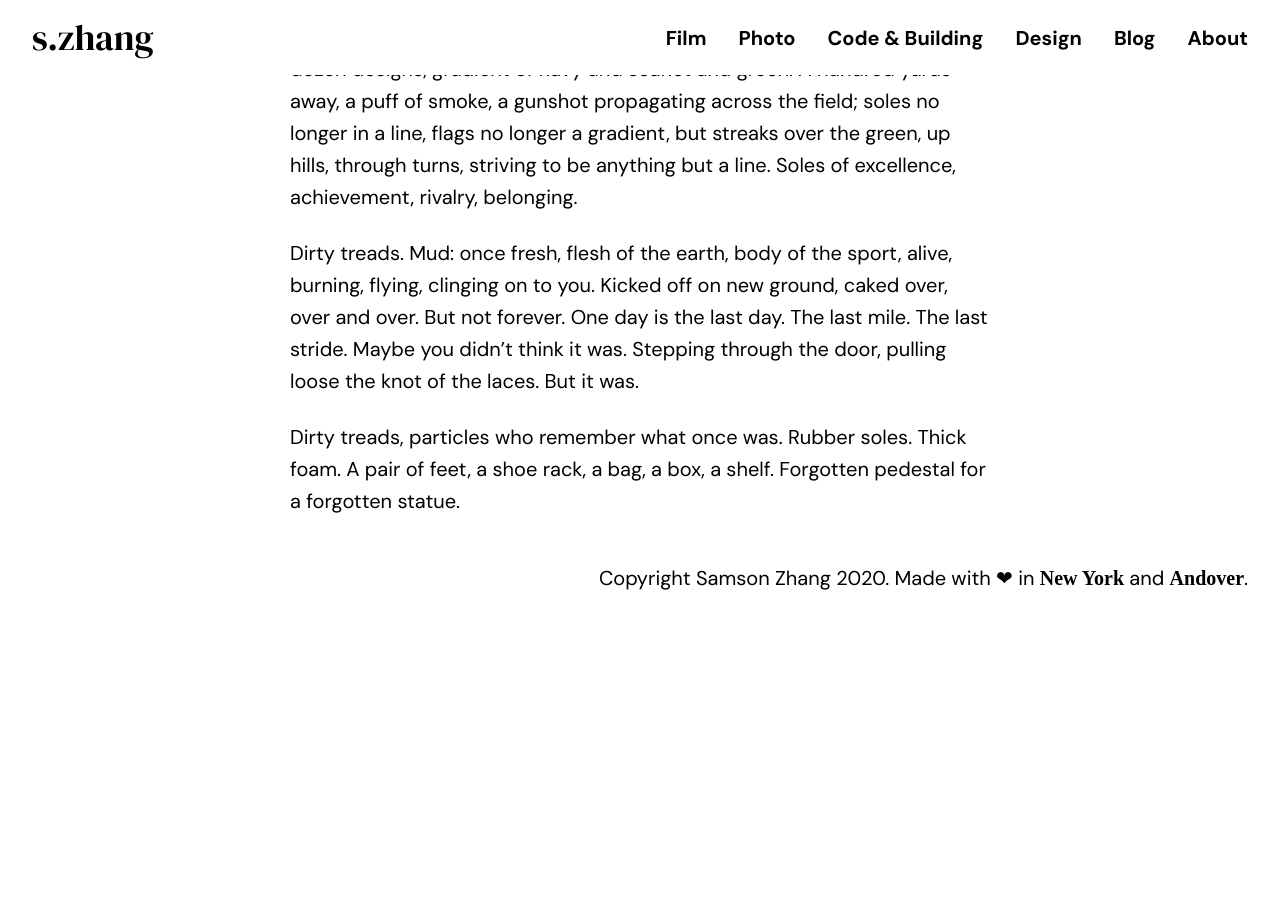
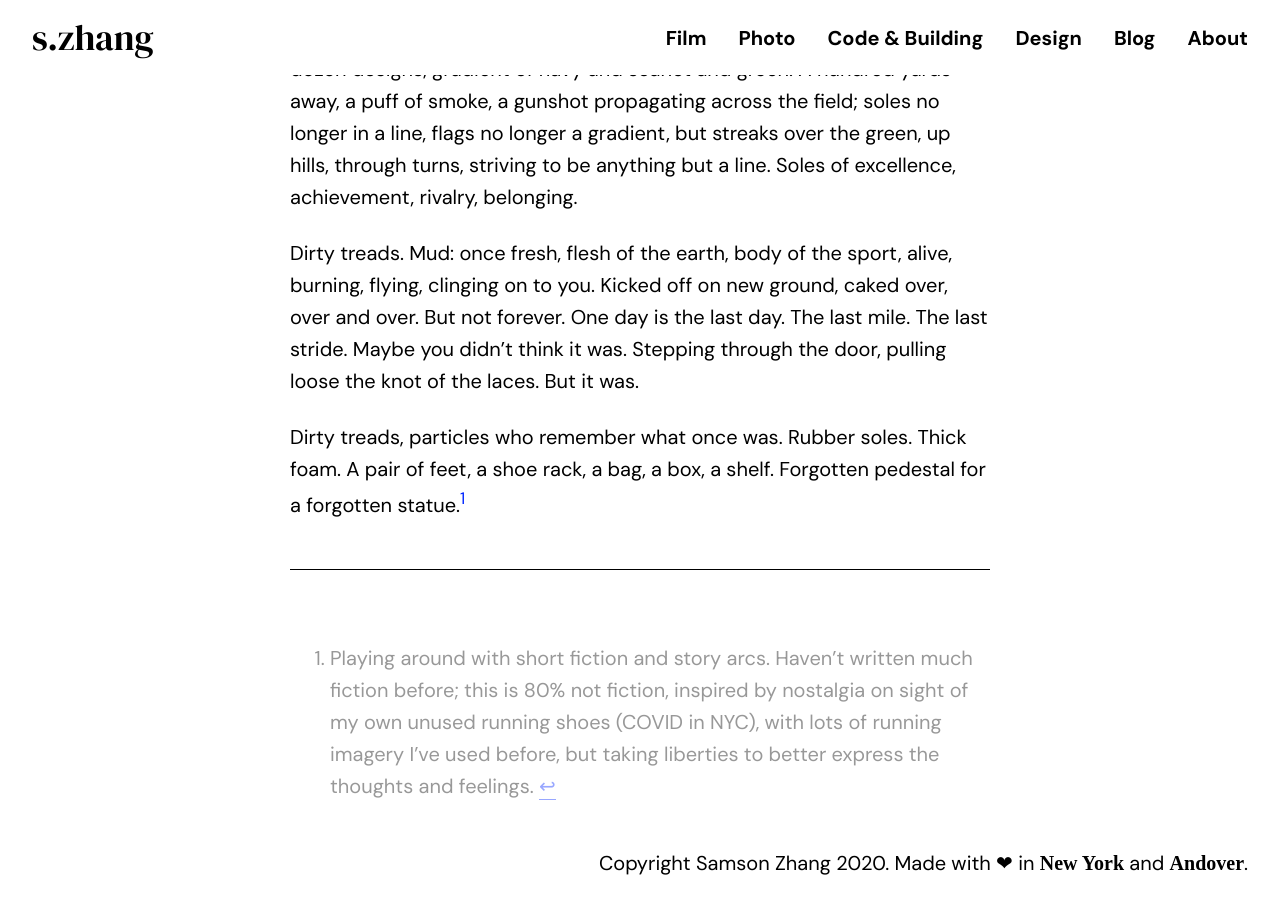
Before and after one commit to wwsalmon/portfolio, a Jekyll site: the page built from _posts/2020-04-30-pedestal.md, in a window 1280 px wide and 900 px high, scrolled down 670 px. Built offline with Jekyll 4.4.1, drawn with Linux system fonts in a browser that asks for light colours; some web fonts are replaced; before the commit the page ends 1285 px from its top, so only the background shows below that.

Commit message:
add footnote to pedestal post

```diff
--- a/_posts/2020-04-30-pedestal.md
+++ b/_posts/2020-04-30-pedestal.md
@@ -1,6 +1,6 @@
 ---
+title: pedestal
 layout: post
-title: pedestal
 tags: fiction
 date: '2020-04-30 11:07:42'
 ---
@@ -11,4 +11,6 @@ Rubber soles. Carpet, concrete, asphalt, grass, gravel. Wings to soar off freely
 
 Dirty treads. Mud: once fresh, flesh of the earth, body of the sport, alive, burning, flying, clinging on to you. Kicked off on new ground, caked over, over and over. But not forever. One day is the last day. The last mile. The last stride. Maybe you didn’t think it was. Stepping through the door, pulling loose the knot of the laces. But it was.
 
-Dirty treads, particles who remember what once was. Rubber soles. Thick foam. A pair of feet, a shoe rack, a bag, a box, a shelf. Forgotten pedestal for a forgotten statue.
+Dirty treads, particles who remember what once was. Rubber soles. Thick foam. A pair of feet, a shoe rack, a bag, a box, a shelf. Forgotten pedestal for a forgotten statue.[^ref]
+
+[^ref]: Playing around with short fiction and story arcs. Haven't written much fiction before; this is 80% not fiction, inspired by nostalgia on sight of my own unused running shoes (COVID in NYC), with lots of running imagery I've used before, but taking liberties to better express the thoughts and feelings.
```
